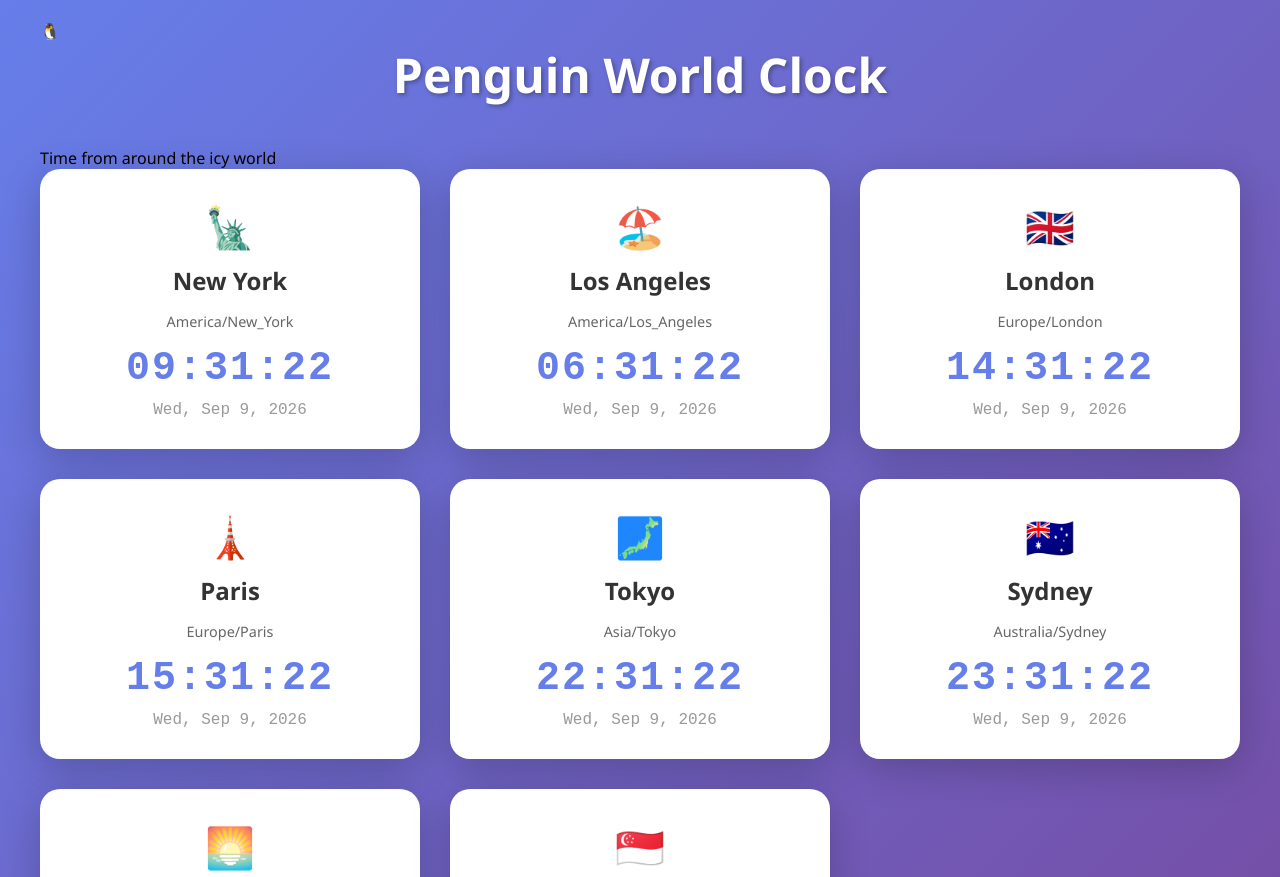
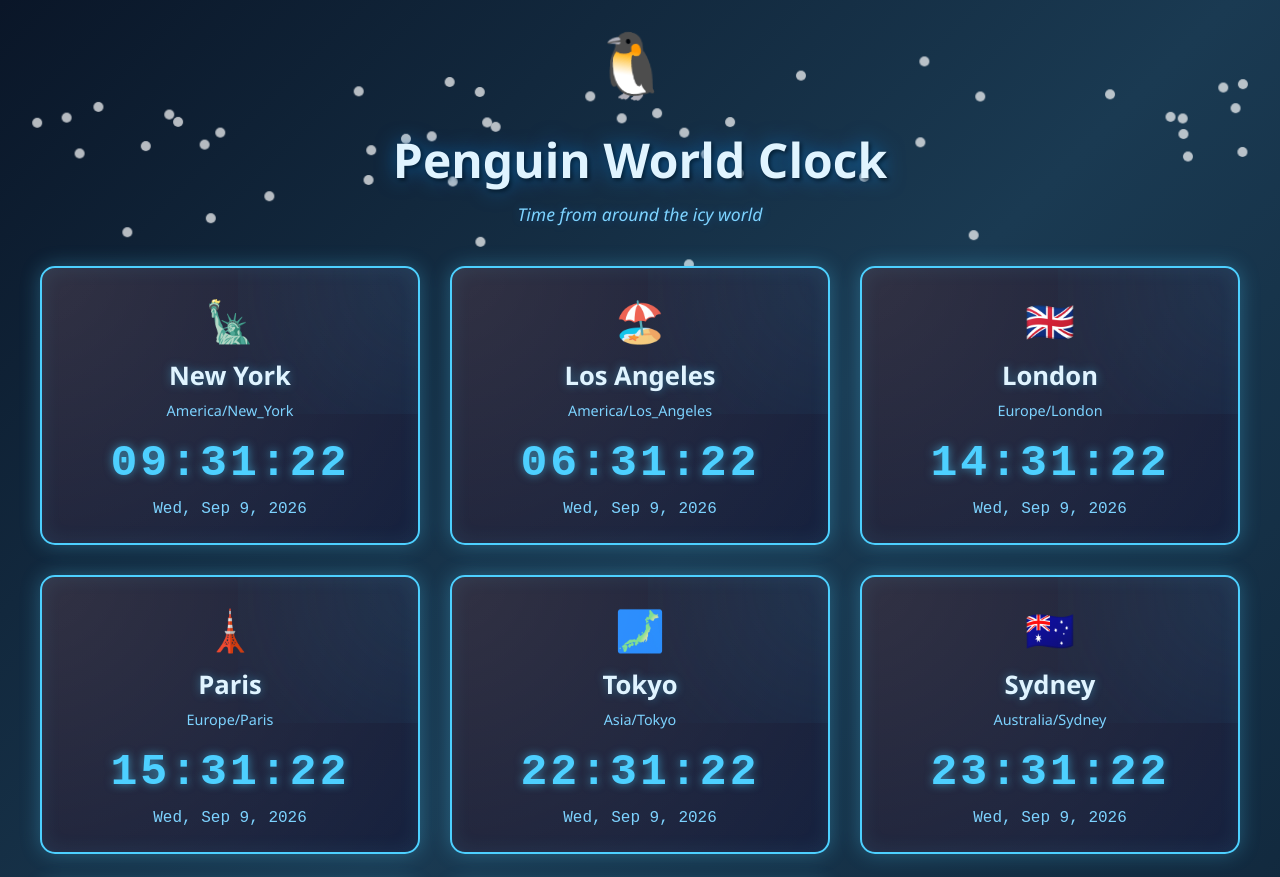
Before and after one commit to ishaanyus-web/timezone-clock, a plain HTML site: page index.html in a window 1280 px wide. Shown: the top 877 px of the page. Drawn offline with Linux system fonts and the light colour scheme.

Commit message:
Make timezone clock penguin themed

```diff
--- a/styles.css
+++ b/styles.css
@@ -6,78 +6,207 @@
 
 body {
     font-family: 'Segoe UI', Tahoma, Geneva, Verdana, sans-serif;
-    background: linear-gradient(135deg, #667eea 0%, #764ba2 100%);
+    background: linear-gradient(135deg, #0a1628 0%, #1a3a52 50%, #0f2438 100%);
     min-height: 100vh;
     display: flex;
     justify-content: center;
     align-items: center;
     padding: 20px;
+    position: relative;
+    overflow: hidden;
+}
+
+/* Snowflakes background */
+.snowflakes {
+    position: fixed;
+    top: 0;
+    left: 0;
+    width: 100%;
+    height: 100%;
+    pointer-events: none;
+    z-index: 1;
+}
+
+.snowflake {
+    position: absolute;
+    width: 10px;
+    height: 10px;
+    background: white;
+    border-radius: 50%;
+    opacity: 0.7;
+    animation: snowfall linear infinite;
+}
+
+@keyframes snowfall {
+    0% {
+        transform: translateY(-100px) translateX(0);
+        opacity: 0;
+    }
+    10% {
+        opacity: 0.7;
+    }
+    90% {
+        opacity: 0.7;
+    }
+    100% {
+        transform: translateY(100vh) translateX(100px);
+        opacity: 0;
+    }
 }
 
 .container {
     width: 100%;
     max-width: 1200px;
+    position: relative;
+    z-index: 2;
+}
+
+.header-penguin {
+    text-align: center;
+    font-size: 4em;
+    margin-bottom: 20px;
+    animation: waddle 1.5s ease-in-out infinite;
+}
+
+@keyframes waddle {
+    0%, 100% {
+        transform: translateX(0);
+    }
+    25% {
+        transform: translateX(-10px) rotateZ(-2deg);
+    }
+    75% {
+        transform: translateX(10px) rotateZ(2deg);
+    }
 }
 
 h1 {
     text-align: center;
-    color: white;
+    color: #e0f4ff;
+    margin-bottom: 10px;
+    font-size: 3em;
+    text-shadow: 0 0 20px rgba(0, 150, 255, 0.5), 2px 2px 4px rgba(0, 0, 0, 0.8);
+    font-weight: bold;
+}
+
+.tagline {
+    text-align: center;
+    color: #7dd3ff;
     margin-bottom: 40px;
-    font-size: 3em;
-    text-shadow: 2px 2px 4px rgba(0, 0, 0, 0.3);
+    font-size: 1.1em;
+    text-shadow: 0 0 10px rgba(0, 150, 255, 0.3);
+    font-style: italic;
 }
 
 .clocks-grid {
     display: grid;
-    grid-template-columns: repeat(auto-fit, minmax(300px, 1fr));
+    grid-template-columns: repeat(auto-fit, minmax(280px, 1fr));
     gap: 30px;
 }
 
 .clock-card {
-    background: white;
-    border-radius: 20px;
-    padding: 30px;
-    box-shadow: 0 10px 40px rgba(0, 0, 0, 0.2);
+    background: linear-gradient(135deg, #1a1a2e 0%, #16213e 100%);
+    border: 2px solid #4dd0ff;
+    border-radius: 15px;
+    padding: 25px;
+    box-shadow: 0 0 20px rgba(77, 208, 255, 0.3), inset 0 0 20px rgba(77, 208, 255, 0.1);
     text-align: center;
     transition: transform 0.3s ease, box-shadow 0.3s ease;
+    position: relative;
+    overflow: hidden;
+}
+
+.clock-card::before {
+    content: '';
+    position: absolute;
+    top: 0;
+    left: 0;
+    width: 100%;
+    height: 100%;
+    background: radial-gradient(circle at top left, rgba(255, 255, 255, 0.1), transparent);
+    pointer-events: none;
+}
+
+.clock-card::after {
+    content: '';
+    position: absolute;
+    top: -50%;
+    right: -50%;
+    width: 100%;
+    height: 100%;
+    background: radial-gradient(circle, rgba(77, 208, 255, 0.1), transparent);
+    animation: shimmer 3s infinite;
+    pointer-events: none;
+}
+
+@keyframes shimmer {
+    0%, 100% {
+        transform: translate(0, 0);
+    }
+    50% {
+        transform: translate(20px, 20px);
+    }
 }
 
 .clock-card:hover {
-    transform: translateY(-5px);
-    box-shadow: 0 15px 50px rgba(0, 0, 0, 0.3);
+    transform: translateY(-8px) scale(1.02);
+    box-shadow: 0 0 30px rgba(77, 208, 255, 0.6), inset 0 0 30px rgba(77, 208, 255, 0.2);
+}
+
+.city-emoji {
+    font-size: 2.5em;
+    margin-bottom: 10px;
+    display: block;
+    position: relative;
+    z-index: 2;
 }
 
 .city-name {
-    font-size: 1.5em;
-    color: #333;
-    margin-bottom: 15px;
-    font-weight: 600;
+    font-size: 1.6em;
+    color: #e0f4ff;
+    margin-bottom: 8px;
+    font-weight: 700;
+    text-shadow: 0 0 10px rgba(77, 208, 255, 0.4);
+    position: relative;
+    z-index: 2;
 }
 
 .timezone {
     font-size: 0.9em;
-    color: #666;
-    margin-bottom: 15px;
+    color: #7dd3ff;
+    margin-bottom: 18px;
+    position: relative;
+    z-index: 2;
+    font-weight: 500;
 }
 
 .time {
-    font-size: 2.5em;
+    font-size: 2.8em;
     font-weight: bold;
-    color: #667eea;
+    color: #4dd0ff;
     font-family: 'Courier New', monospace;
-    letter-spacing: 2px;
-    margin-bottom: 10px;
+    letter-spacing: 3px;
+    margin-bottom: 12px;
+    text-shadow: 0 0 10px rgba(77, 208, 255, 0.6);
+    position: relative;
+    z-index: 2;
 }
 
 .date {
     font-size: 1em;
-    color: #999;
+    color: #7dd3ff;
     font-family: 'Courier New', monospace;
+    position: relative;
+    z-index: 2;
 }
 
 @media (max-width: 768px) {
     h1 {
-        font-size: 2em;
+        font-size: 2.2em;
+    }
+
+    .header-penguin {
+        font-size: 3em;
     }
 
     .clocks-grid {
@@ -86,10 +215,18 @@ h1 {
     }
 
     .time {
-        font-size: 2em;
+        font-size: 2.2em;
     }
 
     .city-name {
-        font-size: 1.2em;
+        font-size: 1.3em;
+    }
+
+    .tagline {
+        font-size: 0.95em;
+    }
+
+    .city-emoji {
+        font-size: 2em;
     }
 }
```
